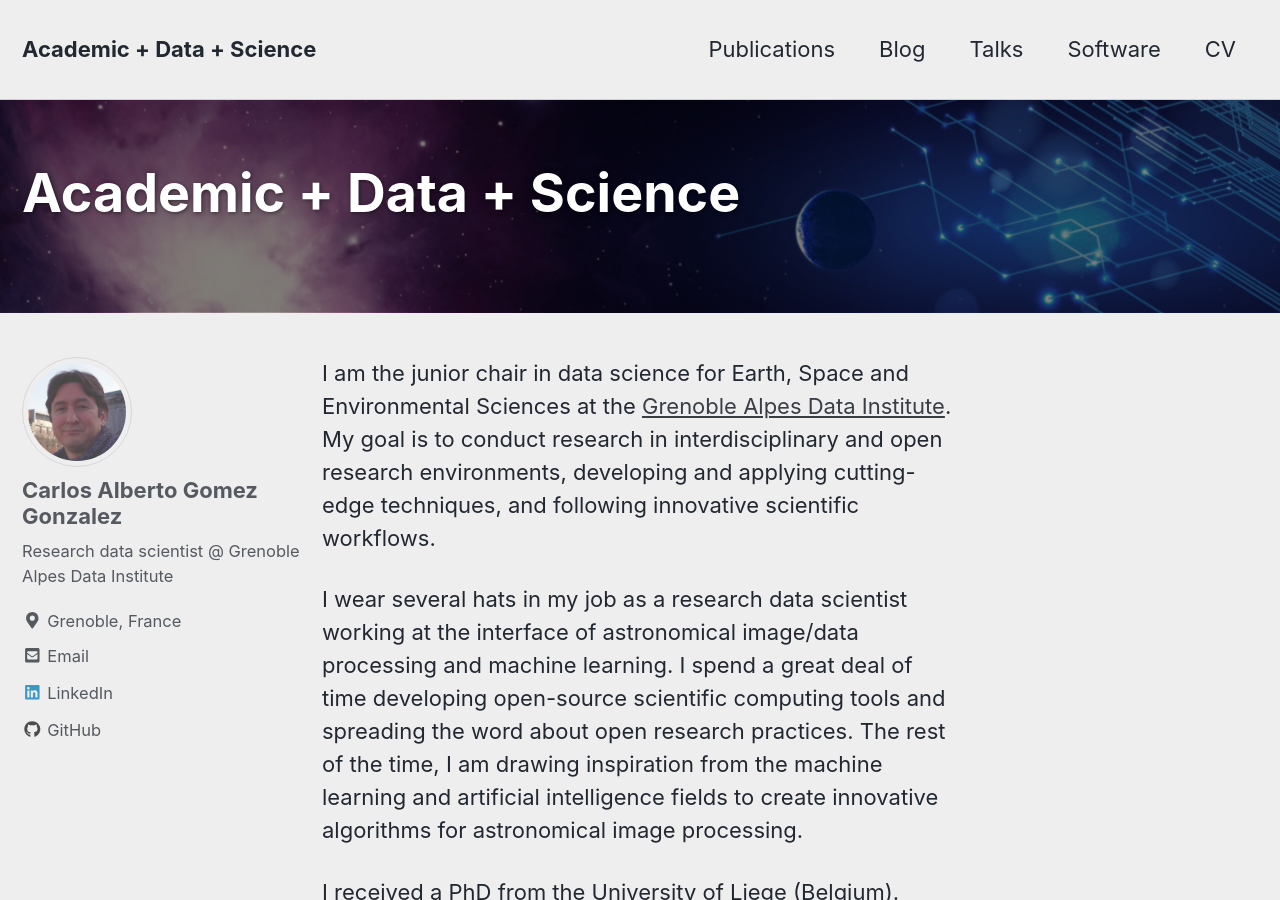
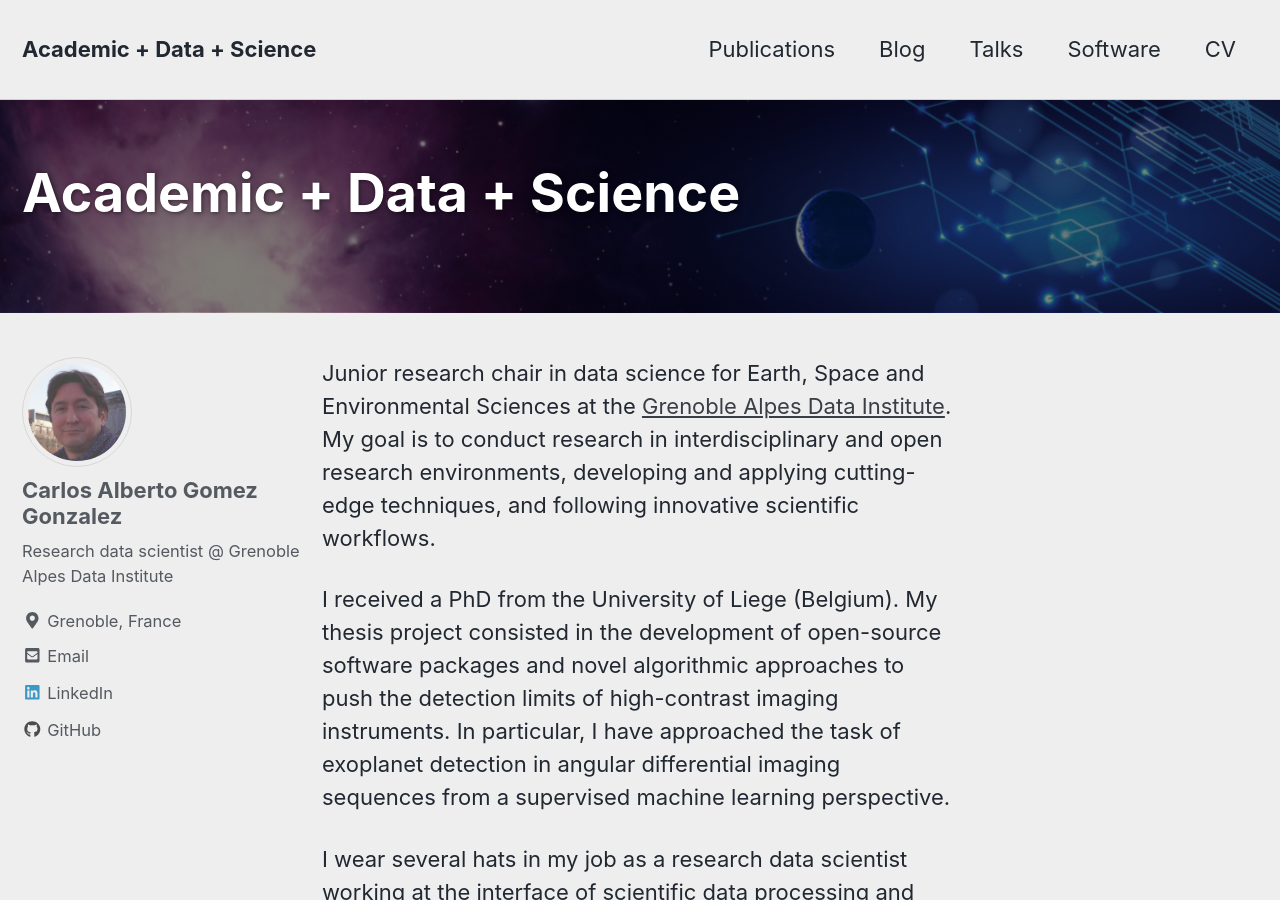
Before and after one commit to carlos-gg/carlos-gg.github.io, a Jekyll site: the page built from index.md, in a window 1280 px wide and 900 px high. Built offline with Jekyll 4.4.1, drawn with Linux system fonts in a browser that asks for light colours; nearby versions of some CDN libraries; our own code applies the rules of GitHub Pages for plain Markdown files; the list of posts is cut into pages by our own code; some of the changed text lies outside the part shown.

```diff
--- a/index.md
+++ b/index.md
@@ -1,8 +1,8 @@
-I am the junior chair in data science for Earth, Space and Environmental Sciences at the [Grenoble Alpes Data Institute](https://data-institute.univ-grenoble-alpes.fr/). My goal is to conduct research in interdisciplinary and open research environments, developing and applying cutting-edge techniques, and following innovative scientific workflows.
+Junior research chair in data science for Earth, Space and Environmental Sciences at the [Grenoble Alpes Data Institute](https://data-institute.univ-grenoble-alpes.fr/). My goal is to conduct research in interdisciplinary and open research environments, developing and applying cutting-edge techniques, and following innovative scientific workflows.
 
-I wear several hats in my job as a research data scientist working at the interface of astronomical image/data processing and machine learning. I spend a great deal of time developing open-source scientific computing tools and spreading the word about open research practices. The rest of the time, I am drawing inspiration from the machine learning and artificial intelligence fields to create innovative algorithms for astronomical image processing.
+I received a PhD from the University of Liege (Belgium). My thesis project consisted in the development of open-source software packages and novel algorithmic approaches to push the detection limits of high-contrast imaging instruments. In particular, I have approached the task of exoplanet detection in angular differential imaging sequences from a supervised machine learning perspective.
 
-I received a PhD from the University of Liege (Belgium). During my thesis, I developed open-source software packages and novel algorithmic approaches to push the detection limits of high-contrast imaging instruments and survey campaigns. In particular, I have approached the task of exoplanet detection in angular differential imaging sequences from a supervised machine learning perspective. Take a look at my CV (or [here](https://scholar.google.fr/citations?user=UJBh1DUAAAAJ&hl=en)) for an updated list of publications.
+I wear several hats in my job as a research data scientist working at the interface of scientific data processing and machine learning. I spend a great deal of time developing open-source scientific computing tools and spreading the word about open research practices. The rest of the time, I am drawing inspiration from the field of artificial intelligence create innovative algorithms for multi-dimensional data processing (mostly image sequences with temporal, spectral or other additional dimensions).
 
 
 ------------
```
Also changed, not shown: _pages/talks.md (+5 -0 lines).
